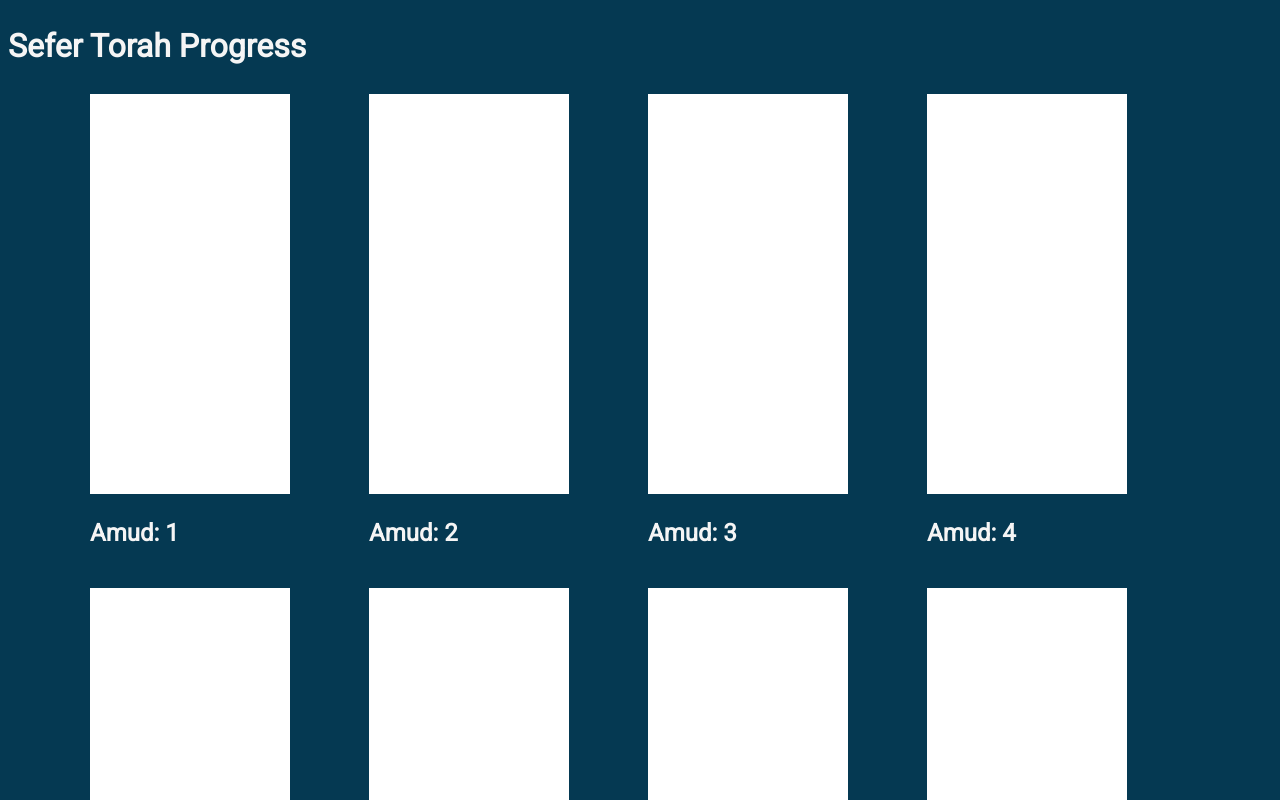
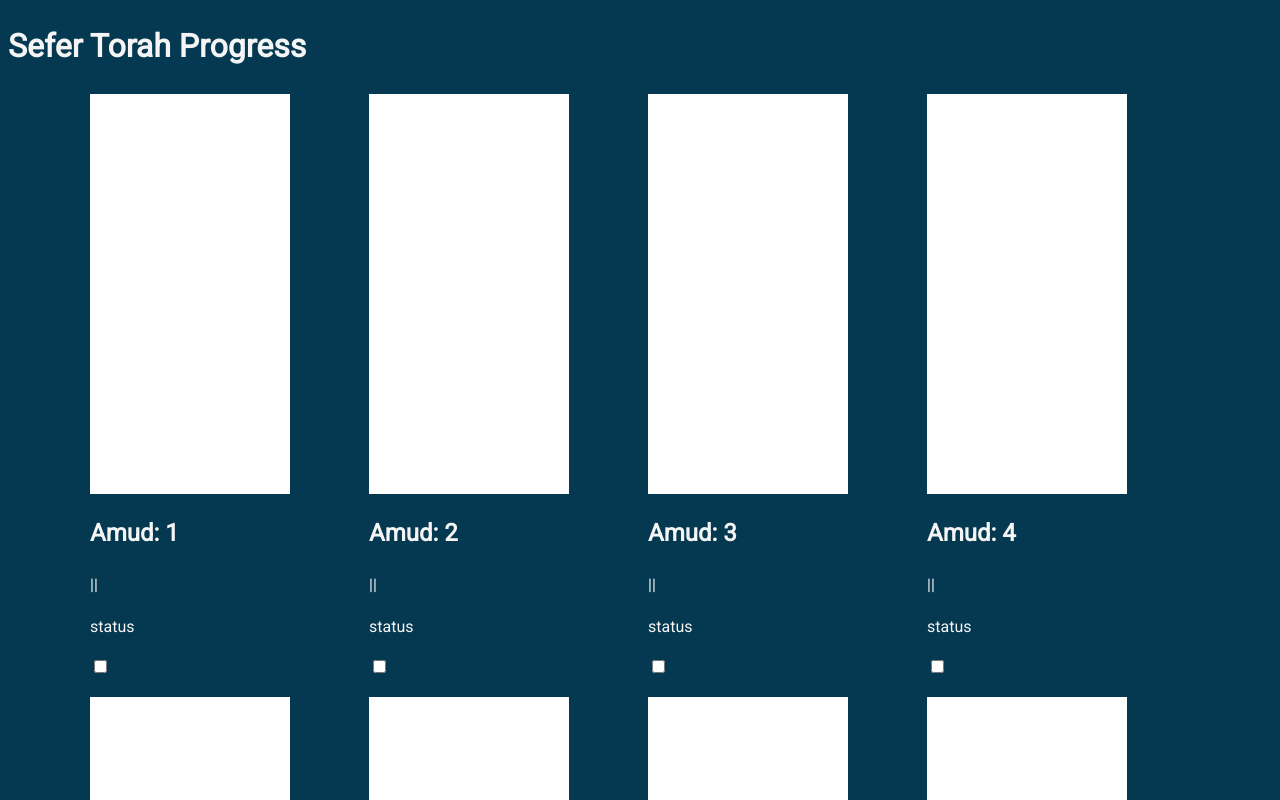
Before and after one commit to naftalib/SeferTorahProgress, a React (Create React App) app: page / in a window 1280 px wide. Shown: the top 800 px of the page. Built offline with nearby package versions, Linux system fonts and the light colour scheme.

Commit message:
css changes

```diff
--- a/src/App.css
+++ b/src/App.css
@@ -28,3 +28,7 @@ body {
   height: 400px;
   background-color: white;
 }
+.amudTitle {
+  white-space: nowrap;
+  display: inline-block;
+}
--- a/src/components/Amud.js
+++ b/src/components/Amud.js
@@ -6,7 +6,10 @@ const Amud = (props)=>{
 
    <div>
       <div className='amudim'></div>
-        <h2>{props.tile.title}</h2>
+      <div>
+        <h2>{props.tile.title}</h2>||
+        <p>status</p><input type="checkbox" />
+      </div>
 
   </div>
 
```
